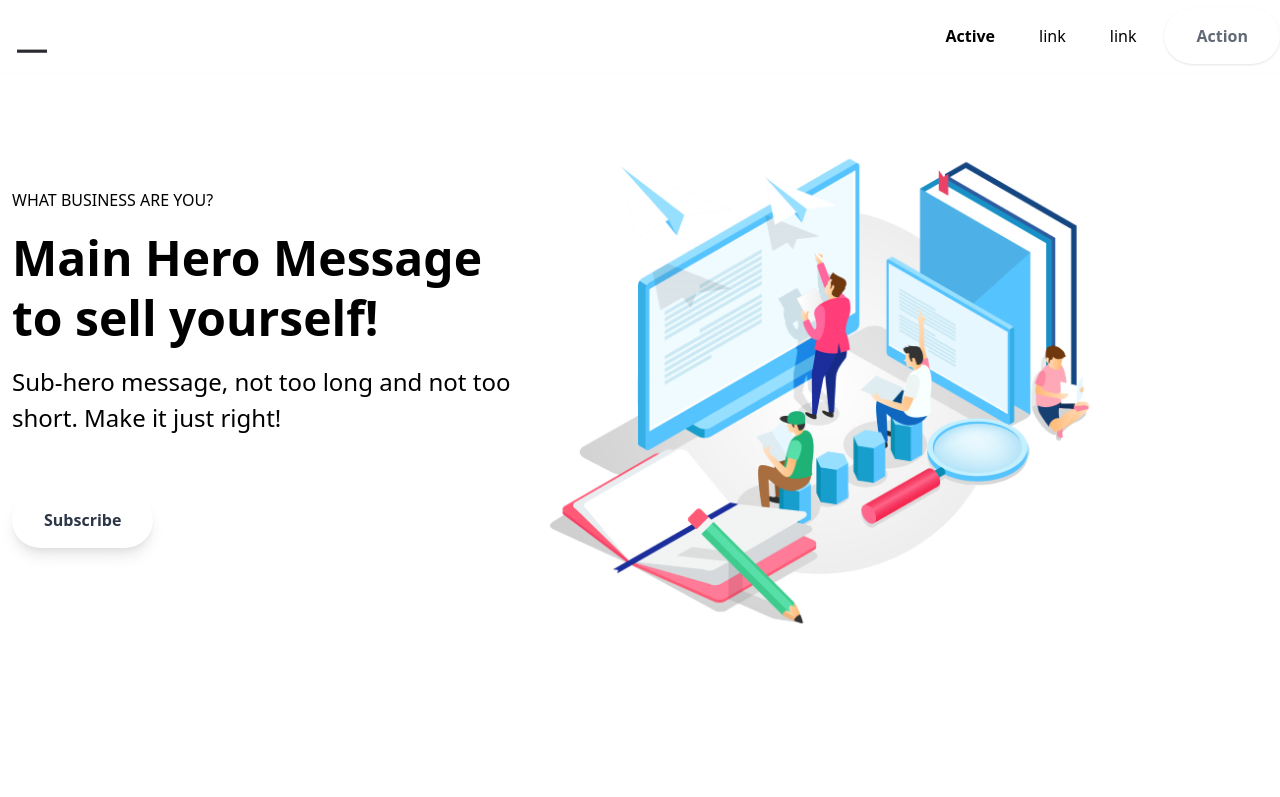
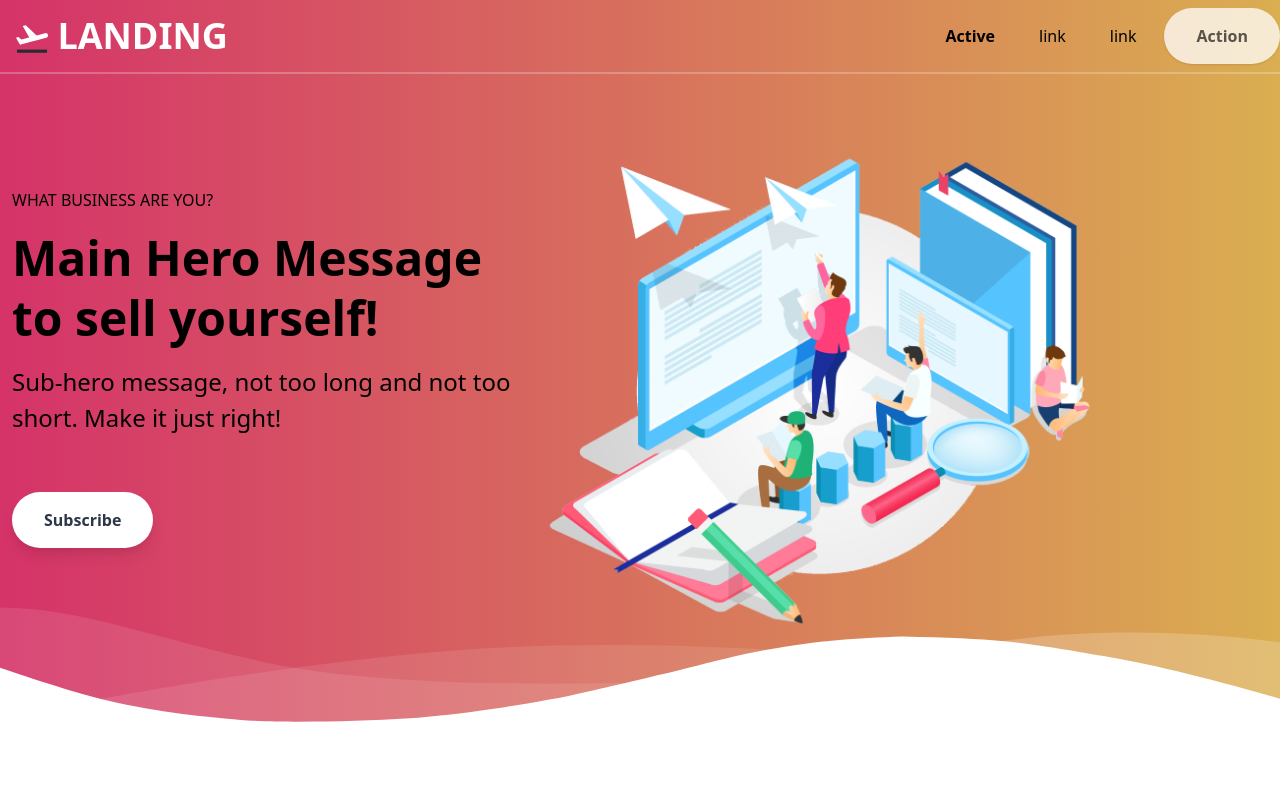
Before and after one commit to Helfer-Portal/helponspot-client, a React (Create React App) app: page / in a window 1280 px wide. Shown: the top 797 px of the page. Built offline with nearby package versions, Linux system fonts and the light colour scheme.

Commit message:
Added the gradient css style
and modified the body tag in App.js to match the layout

```diff
--- a/src/App.css
+++ b/src/App.css
@@ -5,6 +5,10 @@
 .App-logo {
   height: 40vmin;
   pointer-events: none;
+}
+
+.gradient {
+  background: linear-gradient(90deg, #d53369 0%, #daae51 100%);
 }
 
 @media (prefers-reduced-motion: no-preference) {
--- a/src/App.js
+++ b/src/App.js
@@ -5,8 +5,13 @@ import LandingPage from "./features/landing-page/index.js";
 import "./App.css";
 
 export default function App() {
+
+  /* adds the gradient to the html body tag to match layout */
+  document.body.classList.add("gradient");
+
   return (
     <Router>
+
       <nav id="header" class="fixed w-full z-30 top-0 text-white">
         <div class="w-full container mx-auto flex flex-wrap items-center justify-between mt-0 py-2">
           <div class="pl-4 flex items-center">
--- a/src/features/landing-page/components/call-to-action.js
+++ b/src/features/landing-page/components/call-to-action.js
@@ -3,6 +3,8 @@ import React from "react";
 
 export default function CallToAction() {
   return (
+
+
     <div class="pt-24">
       <div class="container px-3 mx-auto flex flex-wrap flex-col md:flex-row items-center">
         <div class="flex flex-col w-full md:w-2/5 justify-center items-start text-center md:text-left">
--- a/src/features/landing-page/components/text-illu-view.js
+++ b/src/features/landing-page/components/text-illu-view.js
@@ -11,6 +11,7 @@ export default function TextIlluView() {
           viewBox="0 0 1428 174"
           version="1.1"
           xmlns="http://www.w3.org/2000/svg"
+          xmlnsXlink="http://www.w3.org/1999/xlink"
         >
           <g stroke="none" stroke-width="1" fill="none" fill-rule="evenodd">
             <g
```
